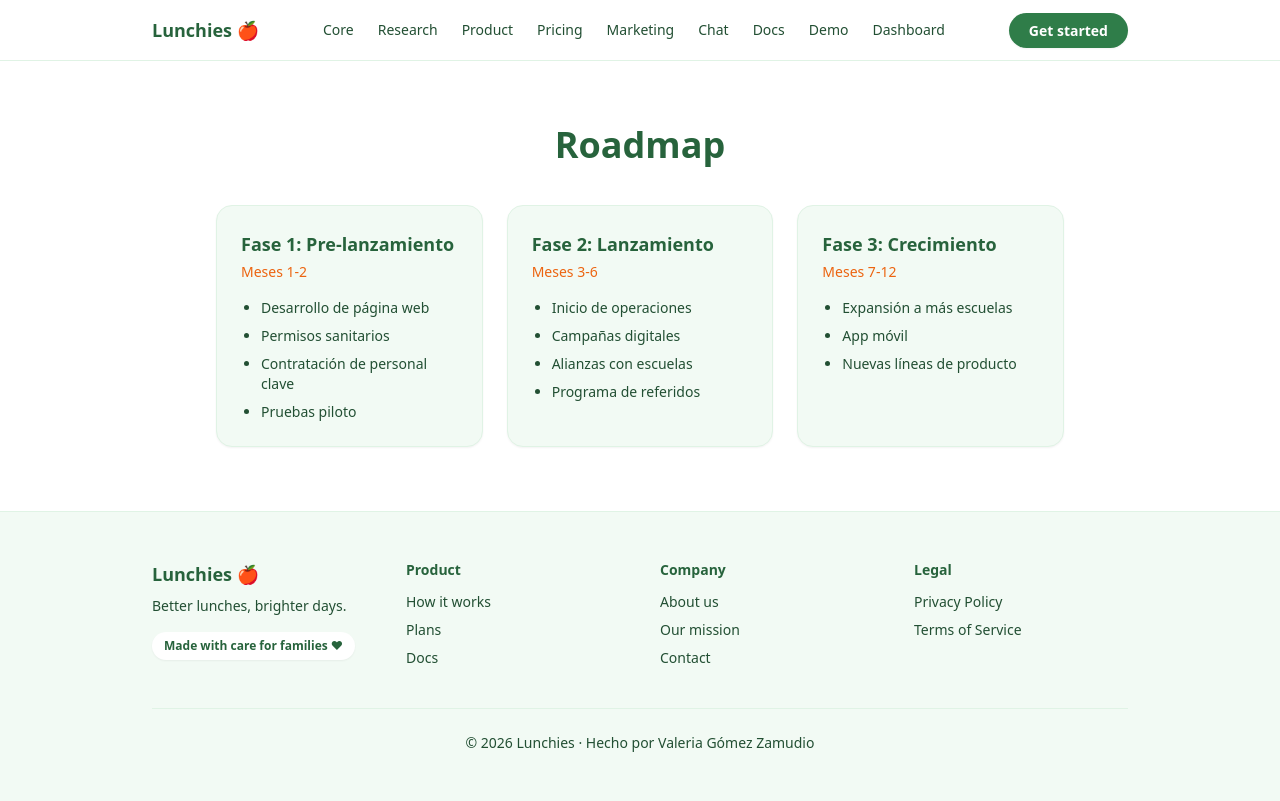
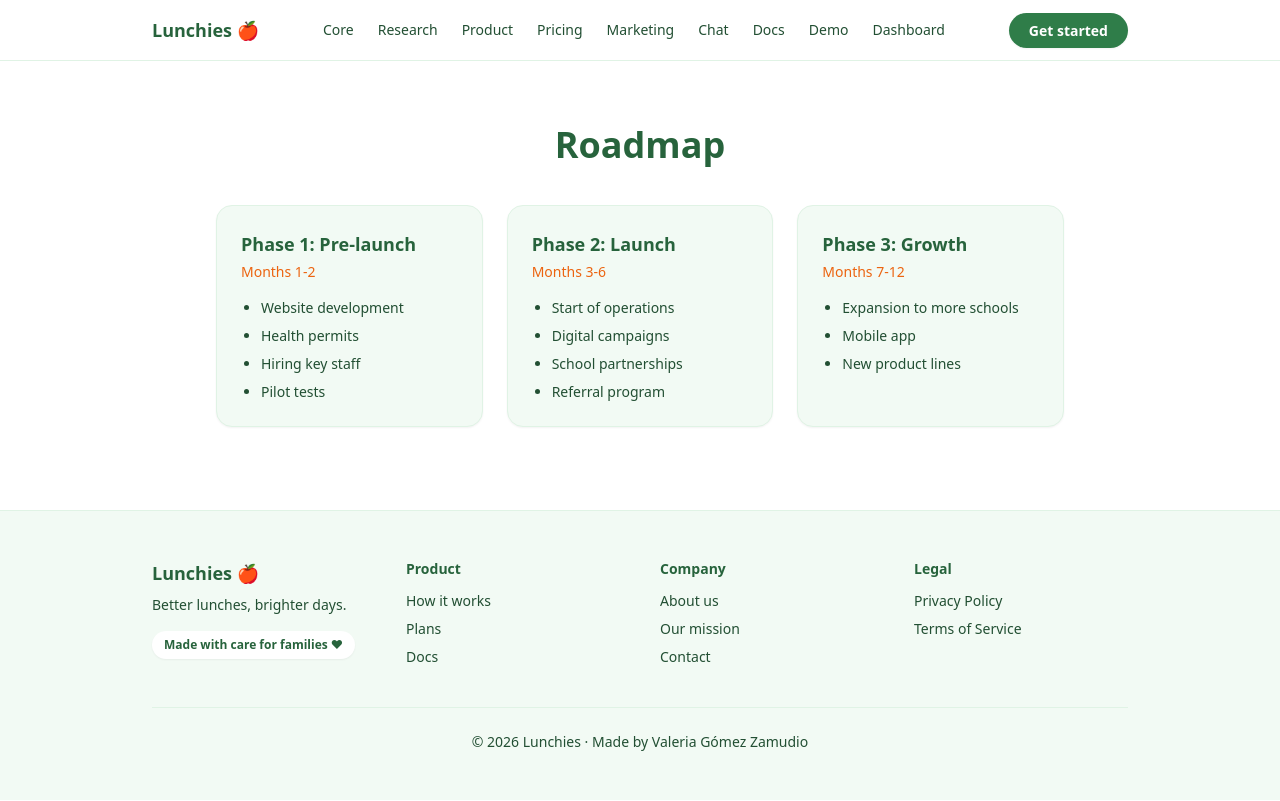
Before and after one commit to valeriagz8-crypto/Lunchies, a Next.js app: page /roadmap in a window 1280 px wide. Built offline with nearby package versions, Linux system fonts and the light colour scheme.

Commit message:
Remove duplicate tooltip and clean up language

```diff
--- a/app/about/page.tsx
+++ b/app/about/page.tsx
@@ -2,9 +2,9 @@ export default function AboutPage() {
   return (
     <section className="mx-auto max-w-3xl px-4 py-24 text-center sm:px-6">
       <h1 className="text-3xl font-bold text-leaf-700 sm:text-4xl">
-        Sobre nosotros
+        About us
       </h1>
-      <p className="mt-4 text-lg text-leaf-800">Página en construcción.</p>
+      <p className="mt-4 text-lg text-leaf-800">Page under construction.</p>
     </section>
   );
 }
--- a/app/chat/page.tsx
+++ b/app/chat/page.tsx
@@ -2,7 +2,7 @@ export default function ChatPage() {
   return (
     <section className="mx-auto max-w-3xl px-4 py-24 text-center sm:px-6">
       <h1 className="text-3xl font-bold text-leaf-700 sm:text-4xl">Chat</h1>
-      <p className="mt-4 text-lg text-leaf-800">Muy pronto.</p>
+      <p className="mt-4 text-lg text-leaf-800">Coming soon.</p>
     </section>
   );
 }
--- a/app/dashboard/page.tsx
+++ b/app/dashboard/page.tsx
@@ -4,7 +4,7 @@ export default function DashboardPage() {
       <h1 className="text-3xl font-bold text-leaf-700 sm:text-4xl">
         Dashboard
       </h1>
-      <p className="mt-4 text-lg text-leaf-800">Muy pronto.</p>
+      <p className="mt-4 text-lg text-leaf-800">Coming soon.</p>
     </section>
   );
 }
--- a/app/demo/page.tsx
+++ b/app/demo/page.tsx
@@ -2,7 +2,7 @@ export default function DemoPage() {
   return (
     <section className="mx-auto max-w-3xl px-4 py-24 text-center sm:px-6">
       <h1 className="text-3xl font-bold text-leaf-700 sm:text-4xl">Demo</h1>
-      <p className="mt-4 text-lg text-leaf-800">Muy pronto.</p>
+      <p className="mt-4 text-lg text-leaf-800">Coming soon.</p>
     </section>
   );
 }
--- a/app/how-it-works/page.tsx
+++ b/app/how-it-works/page.tsx
@@ -2,9 +2,9 @@ export default function HowItWorksPage() {
   return (
     <section className="mx-auto max-w-3xl px-4 py-24 text-center sm:px-6">
       <h1 className="text-3xl font-bold text-leaf-700 sm:text-4xl">
-        Cómo funciona
+        How it works
       </h1>
-      <p className="mt-4 text-lg text-leaf-800">Página en construcción.</p>
+      <p className="mt-4 text-lg text-leaf-800">Page under construction.</p>
     </section>
   );
 }
--- a/app/marketing/page.tsx
+++ b/app/marketing/page.tsx
@@ -4,7 +4,7 @@ export default function MarketingPage() {
       <h1 className="text-3xl font-bold text-leaf-700 sm:text-4xl">
         Marketing
       </h1>
-      <p className="mt-4 text-lg text-leaf-800">Muy pronto.</p>
+      <p className="mt-4 text-lg text-leaf-800">Coming soon.</p>
     </section>
   );
 }
--- a/app/plans/page.tsx
+++ b/app/plans/page.tsx
@@ -1,8 +1,8 @@
 export default function PlansPage() {
   return (
     <section className="mx-auto max-w-3xl px-4 py-24 text-center sm:px-6">
-      <h1 className="text-3xl font-bold text-leaf-700 sm:text-4xl">Planes</h1>
-      <p className="mt-4 text-lg text-leaf-800">Página en construcción.</p>
+      <h1 className="text-3xl font-bold text-leaf-700 sm:text-4xl">Plans</h1>
+      <p className="mt-4 text-lg text-leaf-800">Page under construction.</p>
     </section>
   );
 }
--- a/app/pricing/PricingClient.tsx
+++ b/app/pricing/PricingClient.tsx
@@ -366,7 +366,6 @@ export default function PricingClient() {
                     type="button"
                     aria-expanded={scenarioInfoOpen}
                     aria-label="What do the scenarios mean?"
-                    title={SCENARIO_DESCRIPTIONS[scenario]}
                     onClick={() => setScenarioInfoOpen((open) => !open)}
                     onMouseEnter={() => setScenarioInfoOpen(true)}
                     onFocus={() => setScenarioInfoOpen(true)}
@@ -378,7 +377,7 @@ export default function PricingClient() {
                     <div
                       role="dialog"
                       aria-label="What do the scenarios mean?"
-                      className="absolute left-1/2 top-full z-10 mt-2 w-64 -translate-x-1/2 rounded-xl border border-leaf-100 bg-white p-4 text-left text-xs font-normal text-leaf-700 shadow-sm"
+                      className="absolute left-0 top-full z-10 mt-2 w-[min(16rem,calc(100vw-2rem))] rounded-xl border border-leaf-100 bg-white p-4 text-left text-xs font-normal text-leaf-700 shadow-sm"
                     >
                       <p>
                         <strong>Conservative:</strong> fewer customers than
--- a/app/product/page.tsx
+++ b/app/product/page.tsx
@@ -159,6 +159,10 @@ export default function ProductPage() {
           </div>
           <p className="mt-2 text-sm text-leaf-600">
             Compare what&apos;s included in each plan.
+          </p>
+          <p className="mt-1 text-xs text-gray-500">
+            This is the planned product. Today, the live feature is the
+            personalized 5-day lunch plan on Core.
           </p>
 
           <div className="mt-5 overflow-x-auto">
--- a/app/roadmap/page.tsx
+++ b/app/roadmap/page.tsx
@@ -1,32 +1,28 @@
 const phases = [
   {
-    title: "Fase 1: Pre-lanzamiento",
-    period: "Meses 1-2",
+    title: "Phase 1: Pre-launch",
+    period: "Months 1-2",
     items: [
-      "Desarrollo de página web",
-      "Permisos sanitarios",
-      "Contratación de personal clave",
-      "Pruebas piloto",
+      "Website development",
+      "Health permits",
+      "Hiring key staff",
+      "Pilot tests",
     ],
   },
   {
-    title: "Fase 2: Lanzamiento",
-    period: "Meses 3-6",
+    title: "Phase 2: Launch",
+    period: "Months 3-6",
     items: [
-      "Inicio de operaciones",
-      "Campañas digitales",
-      "Alianzas con escuelas",
-      "Programa de referidos",
+      "Start of operations",
+      "Digital campaigns",
+      "School partnerships",
+      "Referral program",
     ],
   },
   {
-    title: "Fase 3: Crecimiento",
-    period: "Meses 7-12",
-    items: [
-      "Expansión a más escuelas",
-      "App móvil",
-      "Nuevas líneas de producto",
-    ],
+    title: "Phase 3: Growth",
+    period: "Months 7-12",
+    items: ["Expansion to more schools", "Mobile app", "New product lines"],
   },
 ];
 
--- a/components/Footer.tsx
+++ b/components/Footer.tsx
@@ -61,7 +61,7 @@ export default function Footer() {
           ))}
         </div>
         <div className="mt-10 border-t border-leaf-100 pt-6 text-center text-sm text-leaf-800">
-          © 2026 Lunchies · Hecho por Valeria Gómez Zamudio
+          © 2026 Lunchies · Made by Valeria Gómez Zamudio
         </div>
       </div>
     </footer>
```
